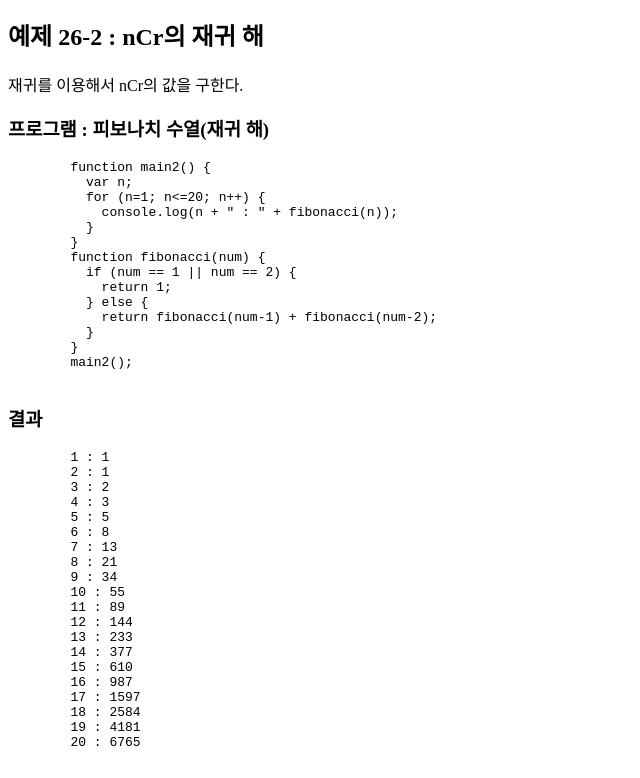
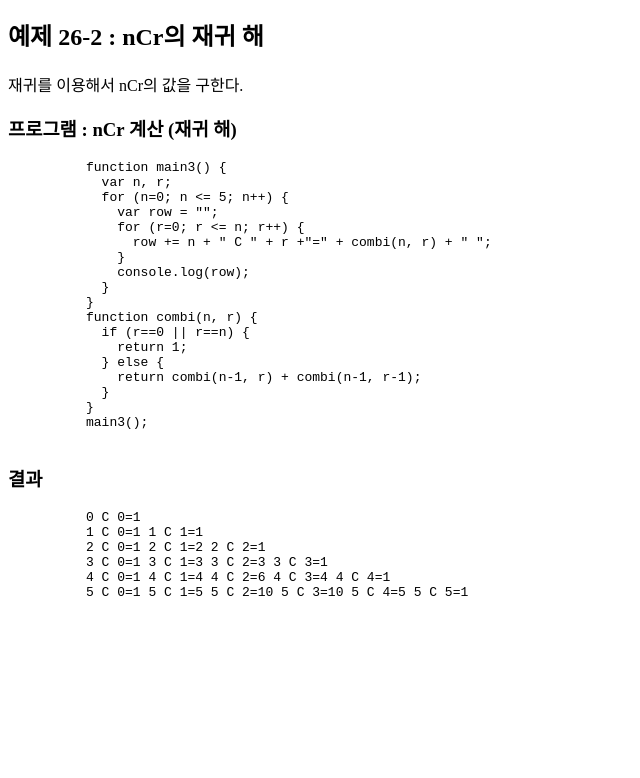
Before and after one commit to ezaurum/algorithm-study, a website: page chapter-04/byulnim.kim/4-1.html in a window 1280 px wide. Shown: the part 1489-2267 px from the top of the page, without its empty margins (0-640 px from the left). After the commit the page ends 2117 px from the top, so only its background shows below. Drawn offline with Linux system fonts and the light colour scheme.

Commit message:
4장 예제 26-2 추가

```diff
--- a/chapter-04/byulnim.kim/4-1.html
+++ b/chapter-04/byulnim.kim/4-1.html
@@ -142,45 +142,35 @@
       <div>
         재귀를 이용해서 nCr의 값을 구한다.
       </div>
-      <h3>프로그램 : 피보나치 수열(재귀 해)</h3>
+      <h3>프로그램 : nCr 계산 (재귀 해)</h3>
       <pre>
-        function main2() {
-          var n;
-          for (n=1; n&lt;=20; n++) {
-            console.log(n + " : " + fibonacci(n));
+          function main3() {
+            var n, r;
+            for (n=0; n &lt;= 5; n++) {
+              var row = "";
+              for (r=0; r &lt;= n; r++) {
+                row += n + " C " + r +"=" + combi(n, r) + " ";
+              }
+              console.log(row);
+            }
           }
-        }
-        function fibonacci(num) {
-          if (num == 1 || num == 2) {
-            return 1;
-          } else {
-            return fibonacci(num-1) + fibonacci(num-2);
+          function combi(n, r) {
+            if (r==0 || r==n) {
+              return 1;
+            } else {
+              return combi(n-1, r) + combi(n-1, r-1);
+            }
           }
-        }
-        main2();
+          main3();
       </pre>
       <h3>결과</h3>
       <pre>
-        1 : 1
-        2 : 1
-        3 : 2
-        4 : 3
-        5 : 5
-        6 : 8
-        7 : 13
-        8 : 21
-        9 : 34
-        10 : 55
-        11 : 89
-        12 : 144
-        13 : 233
-        14 : 377
-        15 : 610
-        16 : 987
-        17 : 1597
-        18 : 2584
-        19 : 4181
-        20 : 6765
+          0 C 0=1
+          1 C 0=1 1 C 1=1
+          2 C 0=1 2 C 1=2 2 C 2=1
+          3 C 0=1 3 C 1=3 3 C 2=3 3 C 3=1
+          4 C 0=1 4 C 1=4 4 C 2=6 4 C 3=4 4 C 4=1
+          5 C 0=1 5 C 1=5 5 C 2=10 5 C 3=10 5 C 4=5 5 C 5=1
       </pre>
     </div>
   </body>
```
